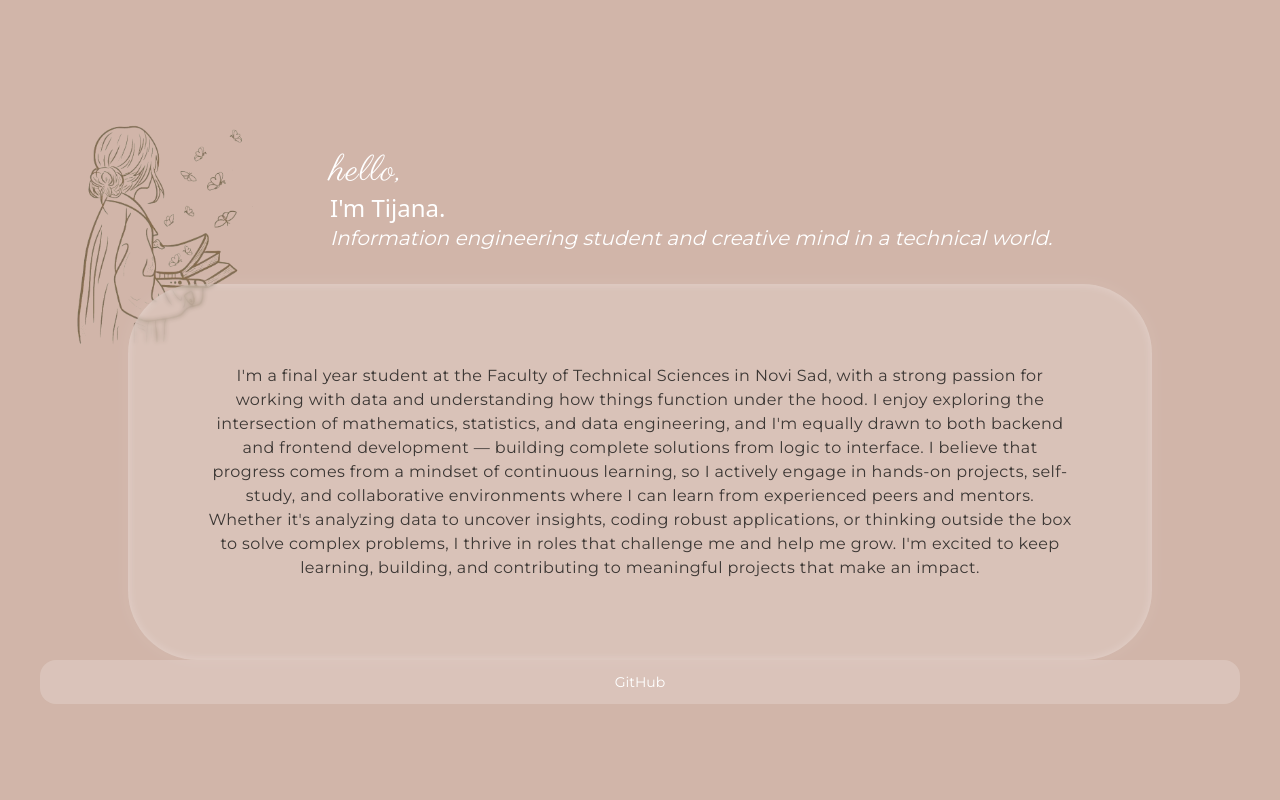
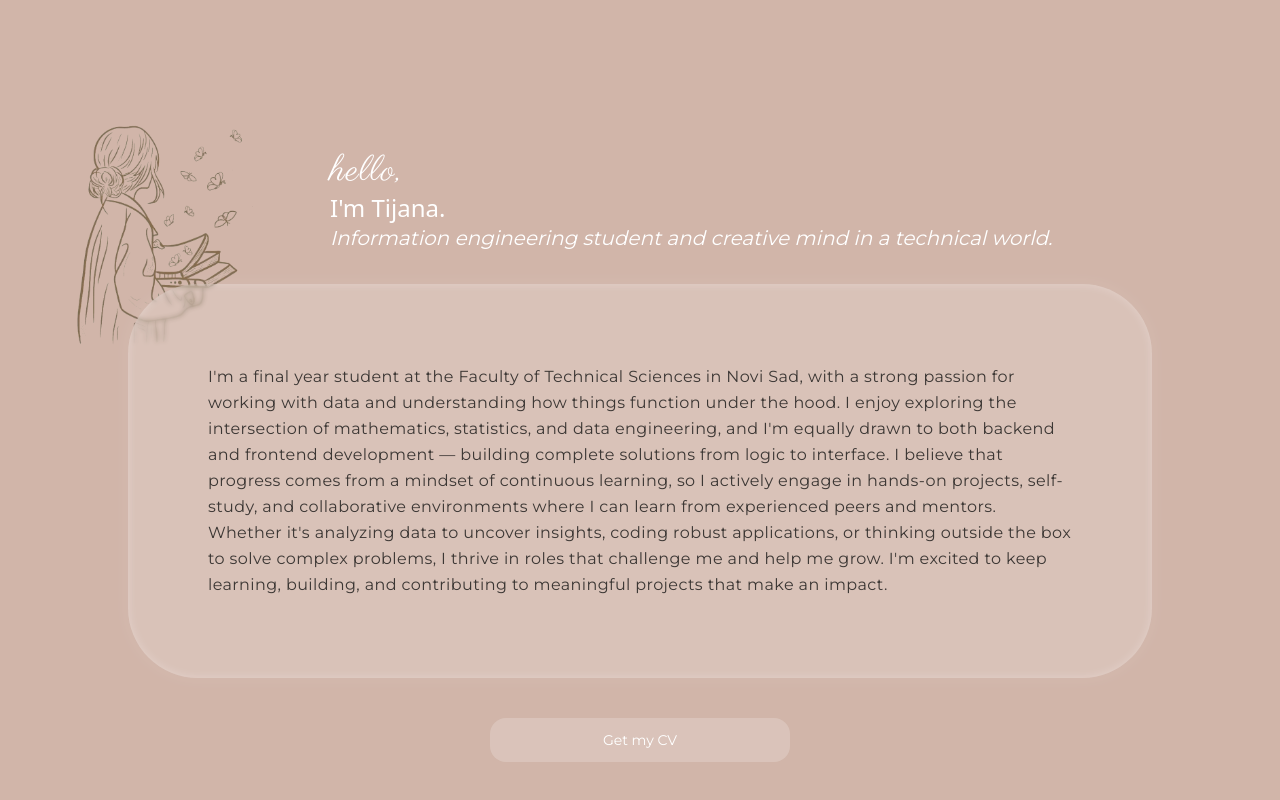
Before and after one commit to tijanicica/portfolio, a React (Vite) app: page / in a window 1280 px wide. Shown: the part 880-1680 px from the top of the page. Built offline with nearby package versions, Linux system fonts and the light colour scheme; a web font is replaced by a local one.

Commit message:
finished the about page responsiveness

```diff
--- a/src/pages/AboutPage.jsx
+++ b/src/pages/AboutPage.jsx
@@ -9,13 +9,11 @@ const AboutPage = () => {
             <CloudBackground />
             <div className="flex flex-col m-0 w-full min-h-screen px-10 sm:pt-20">
                 <div className="flex flex-row items-center justify-start h-full gap-10">
-                    {/* Slika - skroz levo */}
                     <div className=" hidden lg:block md:block -mt-20" >
                         <img alt="girl" src={girl} className="w-[250px] max-w-[350px]" />
                     </div>
 
-                    {/* Tekst - odmah desno od slike */}
-                    <div className="text-white mb-30 flex-col gap-10">
+                    <div className="text-white mb-30 flex-col gap-10 mt-43 sm:mt-0">
                         <h1 className="font-thin tracking-wide  text-4xl lowercase " style={{ fontFamily: "Parisienne, cursive" }}>hello,</h1>
                         <h2 className="font-thin tracking-wides text-2xl"  >
                             I'm Tijana.
@@ -25,18 +23,31 @@ const AboutPage = () => {
                         </h3>
                     </div>
                 </div>
-                <div className="bg-navbar/80 text-[var(--color-about)] p-20 lg:-mt-40 md:-mt-40 sm:-mt-40 w-[90%] max-w-5xl rounded-[70px] opacity-90 cloud-shape mx-auto">
-                    <p className="text-l text-center  tracking-wide font-medium" style={{ fontFamily: "Montserrat" }}  >
-                        I'm a final year student at the Faculty of Technical Sciences in Novi Sad, with a strong passion for working with data and understanding how things function under the hood. I enjoy exploring the intersection of mathematics, statistics, and data engineering, and I'm equally drawn to both backend and frontend development — building complete solutions from logic to interface.
+                <div className="flex justify-center items-center px-1 sm:px-6 md:px-10">
+                    <div className="flex justify-center text-[var(--color-about)] p-6 sm:p-10 lg:p-20 -mt-20 lg:-mt-40 w-full sm:w-[95%] max-w-5xl rounded-[30px] sm:rounded-[50px] lg:rounded-[70px] opacity-90 cloud-shape">
+                        <p className="text-sm sm:text-base md:text-base tracking-wide font-medium leading-relaxed" style={{ fontFamily: "Montserrat" }}>
+                            I'm a final year student at the Faculty of Technical Sciences in Novi Sad, with a strong passion for working with data and understanding how things function under the hood. I enjoy exploring the intersection of mathematics, statistics, and data engineering, and I'm equally drawn to both backend and frontend development — building complete solutions from logic to interface.
 
-                        I believe that progress comes from a mindset of continuous learning, so I actively engage in hands-on projects, self-study, and collaborative environments where I can learn from experienced peers and mentors.
+                            I believe that progress comes from a mindset of continuous learning, so I actively engage in hands-on projects, self-study, and collaborative environments where I can learn from experienced peers and mentors.
 
-                        Whether it's analyzing data to uncover insights, coding robust applications, or thinking outside the box to solve complex problems, I thrive in roles that challenge me and help me grow. I'm excited to keep learning, building, and contributing to meaningful projects that make an impact.
-                    </p>
+                            Whether it's analyzing data to uncover insights, coding robust applications, or thinking outside the box to solve complex problems, I thrive in roles that challenge me and help me grow. I'm excited to keep learning, building, and contributing to meaningful projects that make an impact.
+                        </p>
+                    </div>
                 </div>
-                <button className="flex items-center text-welcome rounded-2xl cursor-pointer  text-sm  bg-button bg-opacity-50 link-button hover:text-[var(--color-portfolio)] pl-0 justify-center ">
-                    <span className="p-3 font-thin" style={{ fontFamily: "Montserrat" }}>GitHub</span>
-                </button>
+
+                <div className="flex justify-center items-center mt-10">
+                    <a
+                        href="/TijanaPetrovicCV.pdf"
+                        target="_blank"
+                        rel="noopener noreferrer"
+                        className="flex lg:w-1/4 text-center items-center text-welcome rounded-2xl cursor-pointer text-sm bg-button bg-opacity-50 link-button hover:text-[var(--color-portfolio)] pl-0 justify-center"
+                    >
+                        <span className="p-3 font-thin" style={{ fontFamily: 'Montserrat' }}>
+                        Get my CV
+                        </span>
+                    </a>
+                </div>
+
             </div>
         </div>
 
```
Also changed, not shown: 1 other file (tests, documents, lock files or other folders).
